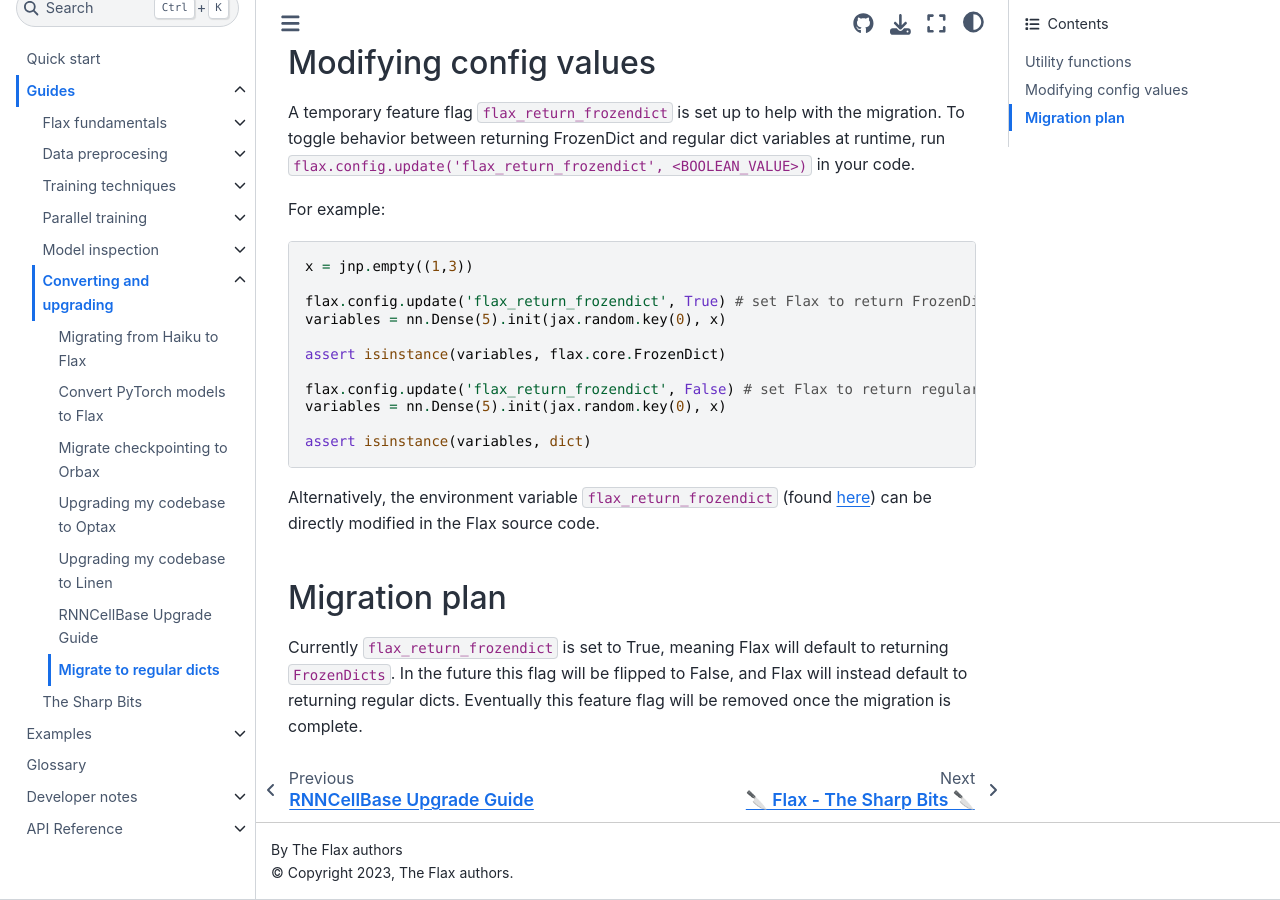
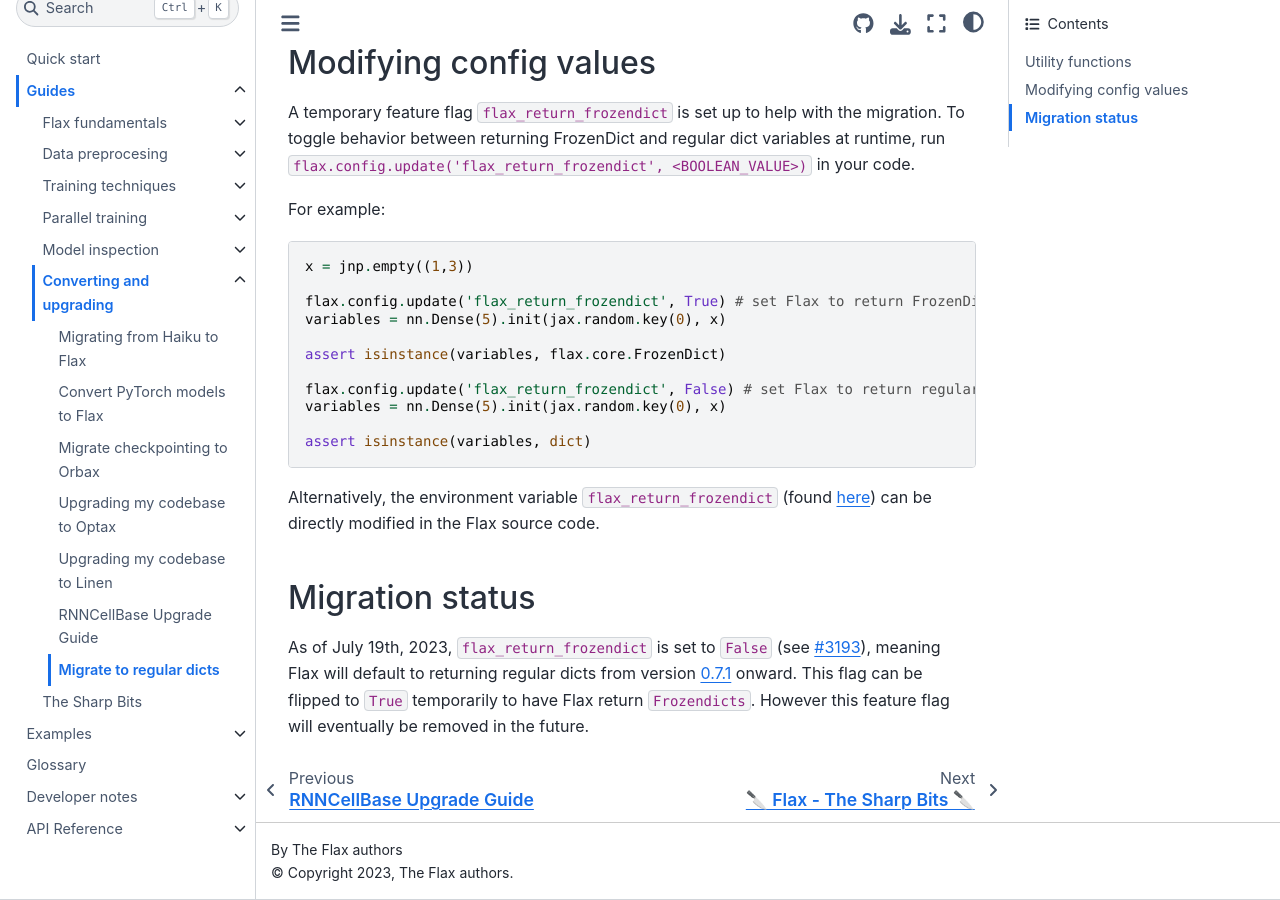
Before and after one commit to google/flax, a Sphinx documentation site: the page built from docs/guides/regular_dict_upgrade_guide.rst, in a window 1280 px wide and 900 px high, scrolled down 1505 px. Built offline with Sphinx 7.4.7 and the Sphinx Book theme 1.1.4, drawn with Linux system fonts in a browser that asks for light colours; pages that are not in the unit, such as notebooks, are missing from menus.

Commit message:
updated docs

```diff
--- a/docs/api_reference/flax.cursor.rst
+++ b/docs/api_reference/flax.cursor.rst
@@ -12,7 +12,7 @@
   import dataclasses
   from typing import Any
 
-  @dataclasses.dataclass
+  @dataclasses.dataclass(frozen=True)
   class A:
     x: Any
 
--- a/docs/examples_community_examples.rst
+++ b/docs/examples_community_examples.rst
@@ -56,10 +56,6 @@
       - `@vasudevgupta7 <https://github.com/vasudevgupta7>`__
       - Question-Answering
       - https://arxiv.org/abs/2007.14062
-    * - `Bayesian Networks with BlackJAX <https://blackjax-devs.github.io/blackjax/examples/SGMCMC.html>`__
-      - `@rlouf <https://github.com/rlouf>`__
-      - Bayesian Inference, SGMCMC
-      - https://arxiv.org/abs/1402.4102
     * - `DCGAN <https://github.com/bkkaggle/jax-dcgan>`__
       - `@bkkaggle <https://github.com/bkkaggle>`__
       - Image Synthesis
--- a/docs/guides/regular_dict_upgrade_guide.rst
+++ b/docs/guides/regular_dict_upgrade_guide.rst
@@ -120,9 +120,11 @@
 (found `here <https://github.com/google/flax/blob/main/flax/configurations.py>`__) can be directly modified in the Flax source code.
 
 
-Migration plan
+Migration status
 --------------
 
-Currently ``flax_return_frozendict`` is set to True, meaning Flax will default to returning ``FrozenDicts``.
-In the future this flag will be flipped to False, and Flax will instead default to returning regular dicts.
-Eventually this feature flag will be removed once the migration is complete.
+As of July 19th, 2023, ``flax_return_frozendict`` is set to ``False`` (see
+`#3193 <https://github.com/google/flax/pull/3193>`__), meaning Flax will default to
+returning regular dicts from version `0.7.1 <https://github.com/google/flax/releases/tag/v0.7.1>`__
+onward. This flag can be flipped to ``True`` temporarily to have Flax return
+``Frozendicts``. However this feature flag will eventually be removed in the future.
```
Also changed, not shown: docs/guides/flax_on_pjit.md (+2 -2 lines), docs/guides/transfer_learning.md (+4 -8 lines), docs/guides/flax_on_pjit.ipynb, docs/guides/transfer_learning.ipynb, 2 other files.
